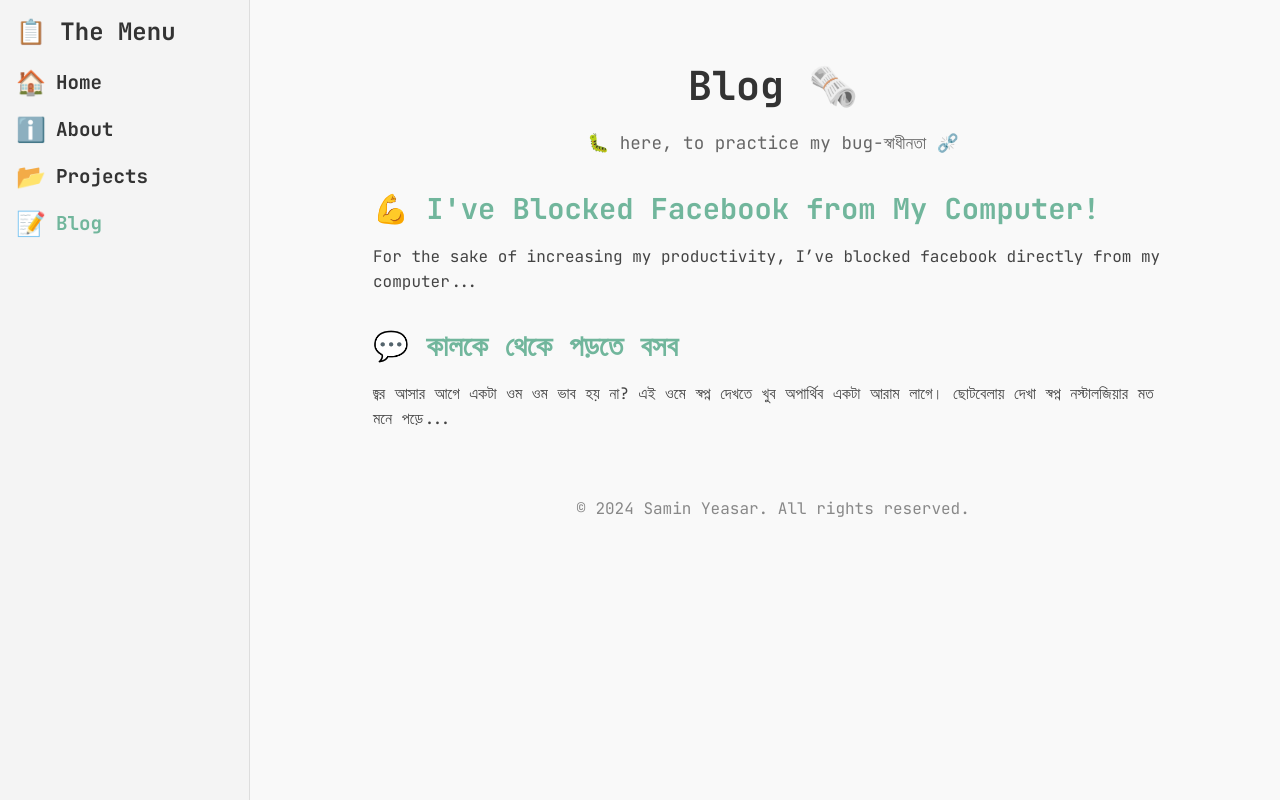
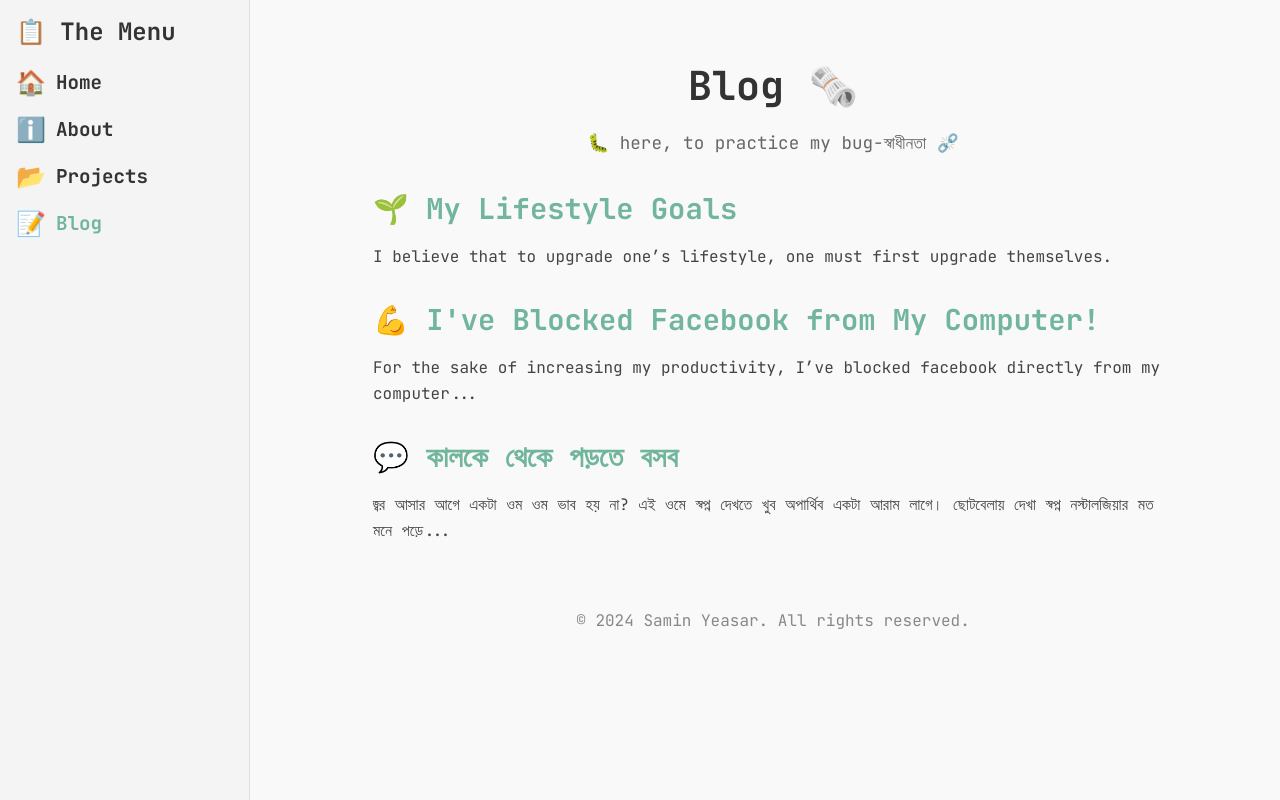
Before and after one commit to Y3454R/my-portfolio-website, a Next.js app: page /blog in a window 1280 px wide. Built offline with nearby package versions, Linux system fonts and the light colour scheme.

Commit message:
:star: feat: add new blog

```diff
--- a/src/app/blog/page.js
+++ b/src/app/blog/page.js
@@ -7,6 +7,23 @@
         <h1>Blog 🗞️</h1>
         <p>🐛 here, to practice my bug-স্বাধীনতা ⛓️‍💥</p>
       </header>
+      <ul className={styles.posts}>
+        {/* Sample posts */}
+        <li className={styles.post}>
+          <h2>
+            <a
+              href="https://emerald-draw-709.notion.site/My-Lifestyle-Goals-403bf5bfa5084282828f1fdea64780de?pvs=4"
+              target="blank"
+            >
+              🌱 My Lifestyle Goals
+            </a>
+          </h2>
+          <p>
+            I believe that to upgrade one’s lifestyle, one must first upgrade
+            themselves.
+          </p>
+        </li>
+      </ul>
       <ul className={styles.posts}>
         {/* Sample posts */}
         <li className={styles.post}>
```
